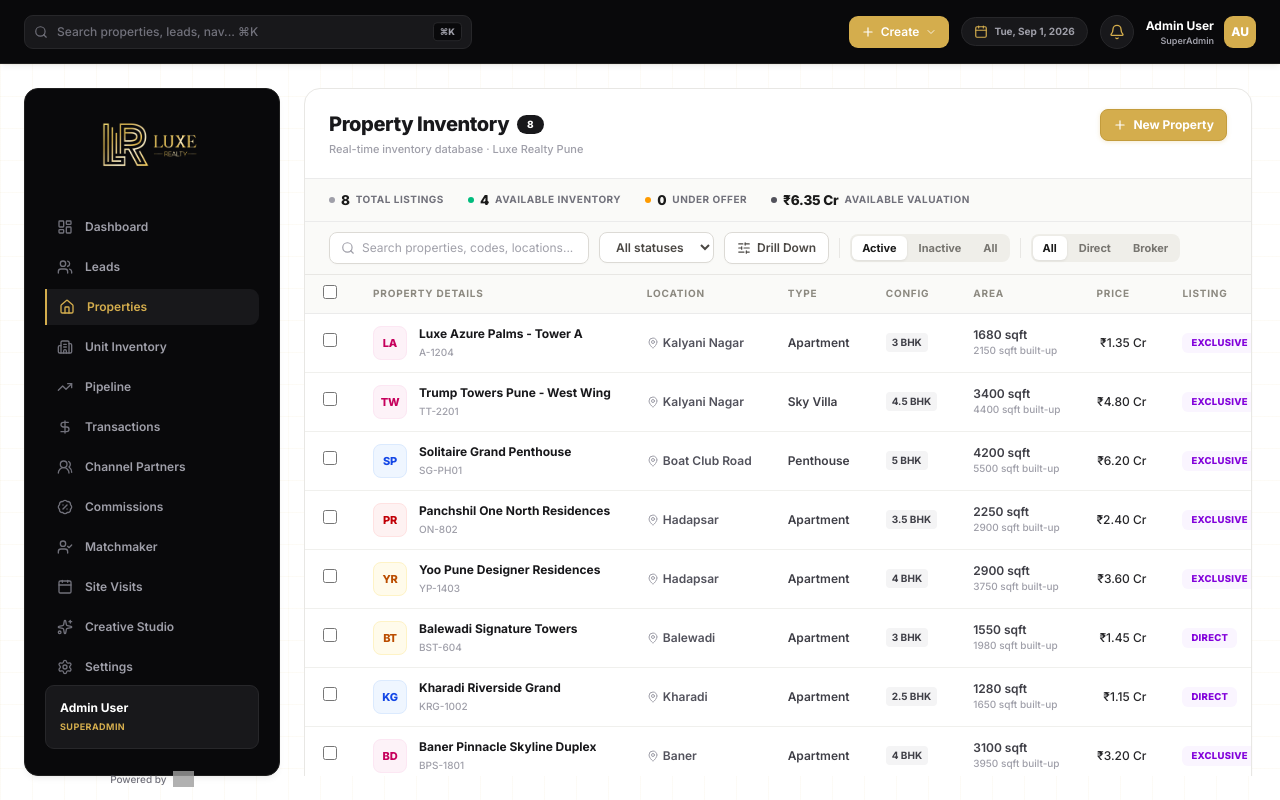
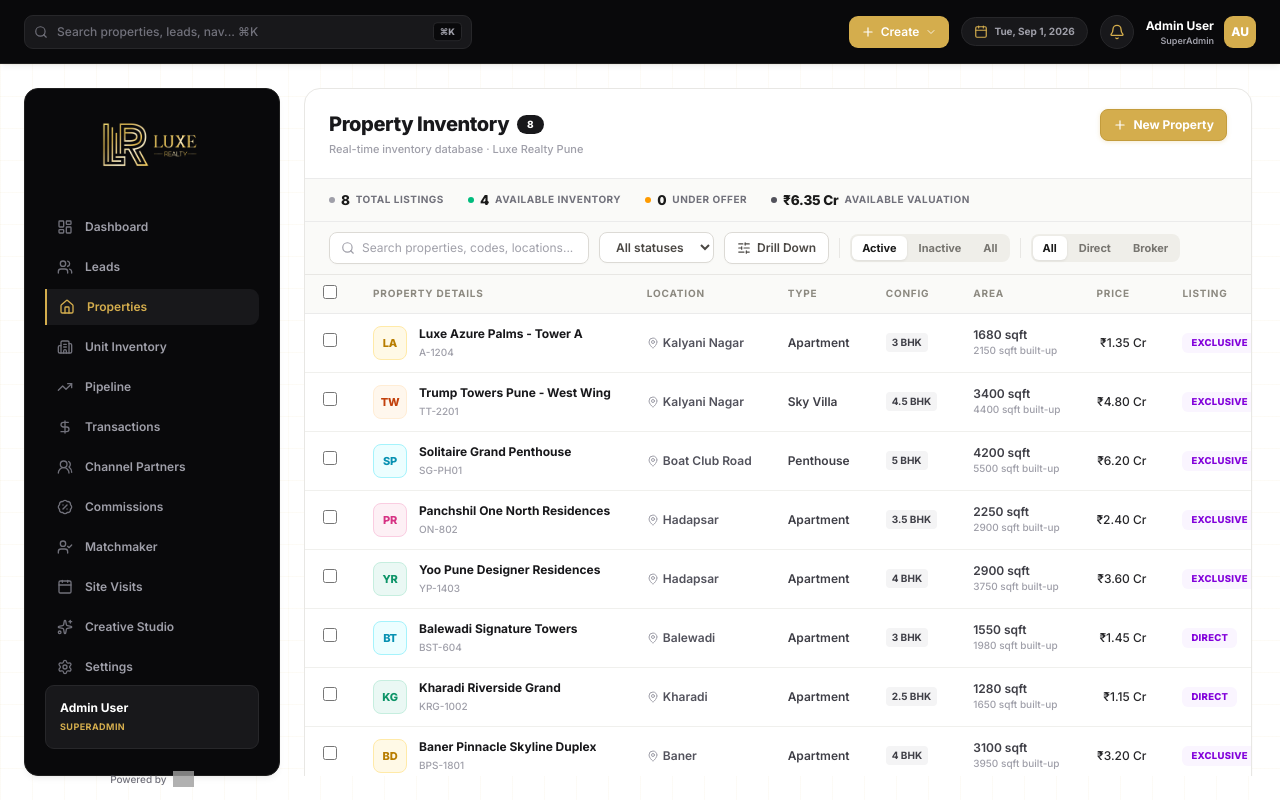
Before and after one commit to abubakarop461-bit/Saas-tool-, a Next.js app: page /properties in a window 1280 px wide. Built offline with nearby package versions, Linux system fonts and the light colour scheme; grey boxes are pictures that could not be loaded.

Commit message:
style(leads): perfect pastel avatar colors matching reference leads exactly

```diff
--- a/components/ui/AvatarCell.tsx
+++ b/components/ui/AvatarCell.tsx
@@ -17,15 +17,29 @@
 
   const getBgClass = (n: string) => {
     if (avatarBg) return avatarBg;
+    const lower = n.toLowerCase();
+    if (lower.includes('sandesh')) return 'bg-[#eaf2fd] text-[#1d70d6] border border-[#d2e4fc]';
+    if (lower.includes('gaurav')) return 'bg-[#eaf8f4] text-[#0d9468] border border-[#c6eedf]';
+    if (lower.includes('sedhu')) return 'bg-[#fdf0f5] text-[#d63384] border border-[#facde1]';
+    if (lower.includes('vijay')) return 'bg-[#fff9e6] text-[#b87d00] border border-[#ffeaa8]';
+    if (lower.includes('tushar')) return 'bg-[#f4f0fd] text-[#6f42c1] border border-[#ddd0fa]';
+    if (lower.includes('anup')) return 'bg-[#eef2ff] text-[#4f46e5] border border-[#c7d2fe]';
+    if (lower.includes('prakash')) return 'bg-[#ecfdf5] text-[#059669] border border-[#a7f3d0]';
+    if (lower.includes('sneha')) return 'bg-[#fff7ed] text-[#c2410c] border border-[#ffedd5]';
+    if (lower.includes('raviraj')) return 'bg-[#fef2f2] text-[#dc2626] border border-[#fecaca]';
+    if (lower.includes('shivraj')) return 'bg-[#ecfeff] text-[#0891b2] border border-[#a5f3fc]';
+
     const colors = [
-      'bg-red-50 text-red-700 border border-red-100',
-      'bg-blue-50 text-blue-700 border border-blue-100',
-      'bg-emerald-50 text-emerald-700 border border-emerald-100',
-      'bg-amber-50 text-amber-700 border border-amber-100',
-      'bg-purple-50 text-purple-700 border border-purple-100',
-      'bg-pink-50 text-pink-700 border border-pink-100',
-      'bg-indigo-50 text-indigo-700 border border-indigo-100',
-      'bg-teal-50 text-teal-700 border border-teal-100',
+      'bg-[#eaf2fd] text-[#1d70d6] border border-[#d2e4fc]',
+      'bg-[#eaf8f4] text-[#0d9468] border border-[#c6eedf]',
+      'bg-[#fdf0f5] text-[#d63384] border border-[#facde1]',
+      'bg-[#fff9e6] text-[#b87d00] border border-[#ffeaa8]',
+      'bg-[#f4f0fd] text-[#6f42c1] border border-[#ddd0fa]',
+      'bg-[#eef2ff] text-[#4f46e5] border border-[#c7d2fe]',
+      'bg-[#ecfdf5] text-[#059669] border border-[#a7f3d0]',
+      'bg-[#fff7ed] text-[#c2410c] border border-[#ffedd5]',
+      'bg-[#fef2f2] text-[#dc2626] border border-[#fecaca]',
+      'bg-[#ecfeff] text-[#0891b2] border border-[#a5f3fc]',
     ];
     let hash = 0;
     for (let i = 0; i < n.length; i++) {
```
